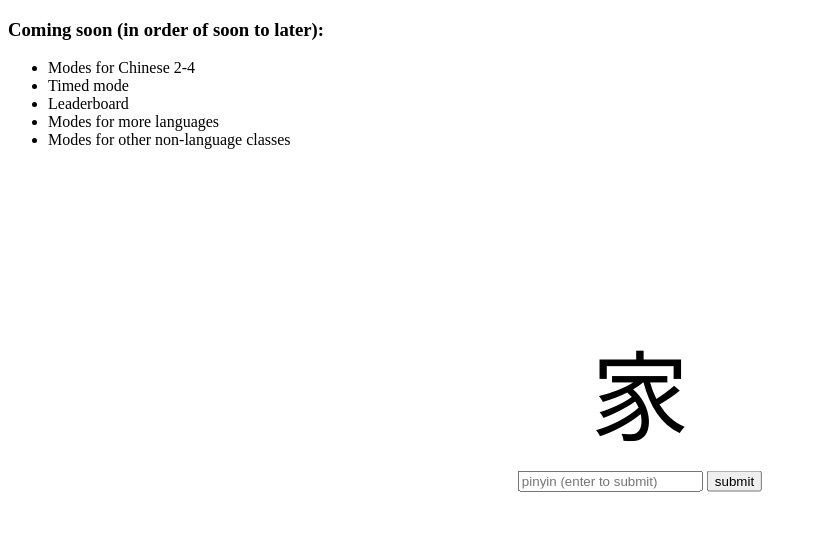
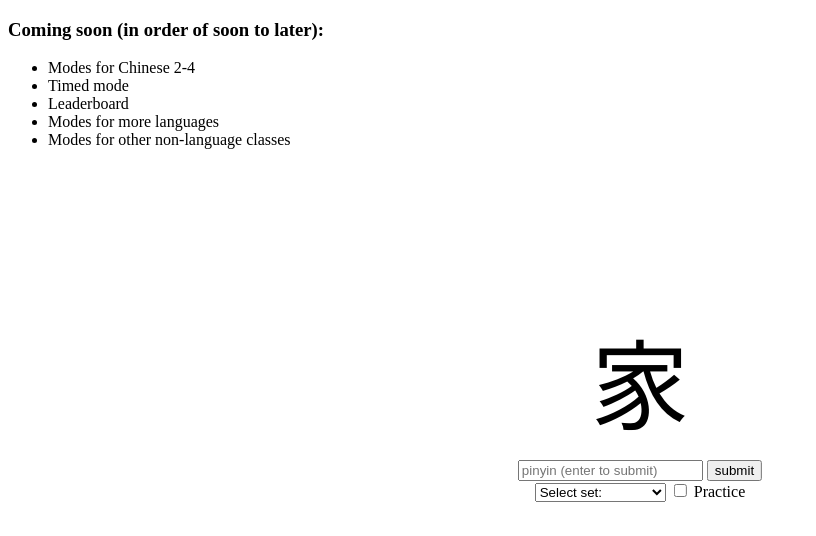
Before and after one commit to Sreekar617/review-game, a plain HTML site: page index.html in a window 1280 px wide. Shown: the whole page, without its empty margins (0-816 px from the left). Drawn offline with Linux system fonts and the light colour scheme.

Commit message:
how is there a merge conflict bruh

```diff
--- a/index.html
+++ b/index.html
@@ -21,15 +21,32 @@
         <p id="char">家</p>
         <input type="text" id="input" placeholder="pinyin (enter to submit)">
         <button type="button" id="submit" onclick="submit()">submit</button>
+        <br>
+        <select name="set" id="set" onchange="chooseSet()">
+            <option value="bruh">Select set:</option>
+            <option value="L1">Level 1 characters</option>
+            <option value="L2">Level 3 characters</option>
+            <option value="T50">Top 50 characters</option>
+        </select>
+        <input type="checkbox" id="missed"> Practice
     </div>
     <script>
+        // call me luigi cuz i make spaghetti
+
         // advanced words
         // chars = ["家","学校","饭店","商店","医院","火车站","中国","北京","上","下","前面","后面","里","今天","明天","昨天","上午","中午","下午","年","月","日","星期","点","分钟","现在","时候","爸爸","妈妈","儿子","女儿","老师","学生","同学","朋友","医生","先生","小姐","衣服","水","菜","米饭","水果","苹果","茶","杯子","钱","飞机","出租车","电视","电脑","电影","天气","猫","狗","东西","人","名字","书","汉语","字","桌子","椅子"];
         // pinyin = ["jiā", "xuéxiào", "fàndiàn", "shāngdiàn", "yīyuàn", "huǒchēzhàn", "zhōngguó", "běijīng", "shàng", "xià", "qiánmiàn", "hòumiàn", "lǐmiàn", "jīntiān", "míngtiān", "zuótiān", "shàngwǔ", "zhōngwǔ", "xiàwǔ", "nián", "yuè", "rì", "xīngqī", "diǎn", "fēnzhōng", "xiànzài", "shíhou", "bàba", "māma", "érzi", "nǚér", "lǎoshī", "xuéshēng", "tóngxué", "péngyou", "yīshēng", "xiānsheng", "xiǎojiě", "yīfu", "shuǐ", "cài", "mǐfàn", "shuǐguǒ", "píngguǒ", "chá", "bēizi", "qián", "fēijī", "chūzūchē", "diànshì", "diànnǎo", "diànyǐng", "tiānqì", "māo", "gǒu", "dōngxi", "rén", "míngzi", "shū", "hànyǔ", "zì", "zhuōzi", "yǐzi"];
 
-        chars = ["家", "学校", "中国", "北京", "上", "下", "今天", "明天", "昨天", "年", "月", "日", "星期", "点", "爸爸", "妈妈", "儿子", "女儿", "老师", "学生", "同学", "朋友", "医生", "先生", "小姐", "衣服", "水", "菜", "米饭", "水果", "苹果", "茶", "杯子", "钱", "飞机", "出租车", "电视", "电脑", "电影", "天气", "猫", "狗", "东西", "人", "名字", "书", "汉语", "字", "桌子", "椅子"];
-        pinyin = ["jiā", "xuéxiào", "zhōngguó", "běijīng", "shàng", "xià", "jīntiān", "míngtiān", "zuótiān", "nián", "yuè", "rì", "xīngqī", "diǎn", "bàba", "māma", "érzi", "nǚér", "lǎoshī", "xuéshēng", "tóngxué", "péngyou", "yīshēng", "xiānsheng", "xiǎojiě", "yīfu", "shuǐ", "cài", "mǐfàn", "shuǐguǒ", "píngguǒ", "chá", "bēizi", "qián", "fēijī", "chūzūchē", "diànshì", "diànnǎo", "diànyǐng", "tiānqì", "māo", "gǒu", "dōngxi", "rén", "míngzi", "shū", "hànyǔ", "zì", "zhuōzi", "yǐzi"]; questionID = 0;
-        points = 0
+        // charsets
+        chars1 = ["家", "学校", "中国", "北京", "上", "下", "今天", "明天", "昨天", "年", "月", "日", "星期", "点", "爸爸", "妈妈", "儿子", "女儿", "老师", "学生", "同学", "朋友", "医生", "先生", "小姐", "衣服", "水", "菜", "米饭", "水果", "苹果", "茶", "杯子", "钱", "飞机", "出租车", "电视", "电脑", "电影", "天气", "猫", "狗", "东西", "人", "名字", "书", "汉语", "字", "桌子", "椅子"];
+        pinyin1 = ["jiā", "xuéxiào", "zhōngguó", "běijīng", "shàng", "xià", "jīntiān", "míngtiān", "zuótiān", "nián", "yuè", "rì", "xīngqī", "diǎn", "bàba", "māma", "érzi", "nǚér", "lǎoshī", "xuéshēng", "tóngxué", "péngyou", "yīshēng", "xiānsheng", "xiǎojiě", "yīfu", "shuǐ", "cài", "mǐfàn", "shuǐguǒ", "píngguǒ", "chá", "bēizi", "qián", "fēijī", "chūzūchē", "diànshì", "diànnǎo", "diànyǐng", "tiānqì", "māo", "gǒu", "dōngxi", "rén", "míngzi", "shū", "hànyǔ", "zì", "zhuōzi", "yǐzi"]; questionID = 0;
+        chars50 = ["不", "大", "但", "的", "都", "对", "而", "个", "各", "还", "好", "和", "很", "会", "或", "及", "就", "可", "可以", "来", "了", "两", "们", "那", "能", "你", "年", "人", "上", "说", "所", "他", "她", "他们", "为", "为", "我", "要", "也", "以", "一", "有", "与", "在", "着", "这", "种", "自己", "最"];
+        pinyin50 = ["bù", "dà", "dàn", "de", "dōu", "duì", "ér", "gè", "gè", "hái", "hǎo", "hé", "hěn", "huì", "huò", "jí", "jiù", "kě", "kěyǐ", "lái", "le", "liǎng", "men", "nà", "néng", "nǐ", "nián", "rén", "shàng", "shuō", "suǒ", "tā", "tā", "tāmen", "wéi", "wéi", "wǒ", "yào", "yě", "yǐ", "yī", "yǒu", "yǔ", "zài", "zhe", "zhè", "zhǒng", "zìjǐ", "zuì"];
+
+        chars = [] // buffer
+        pinyin = [] //same here, what did you expect?
+
+        points = 0;
         guess = document.getElementById("input");
         question = document.getElementById("char");
         guess.addEventListener("keypress", function (event) {
@@ -39,6 +56,18 @@
             }
         });
 
+        function chooseSet() {
+            if (document.getElementById("set").value == "L1") {
+                chars = chars1
+                pinyin = pinyin1
+            } else if (document.getElementById("set").value == "T50") {
+                chars = chars50
+                pinyin = pinyin50
+            }
+            questionID = Math.floor(Math.random() * chars.length)
+            question.innerHTML = chars[questionID]
+        }
+
         function submit() {
             console.log(guess.value);
             console.log(removeAccents(pinyin[questionID]))
@@ -47,6 +76,11 @@
                 console.log(points)
                 questionID = Math.floor(Math.random() * chars.length)
                 guess.value = ""
+            }
+
+            if (document.getElementById("missed").checked && guess.value != removeAccents(pinyin[questionID])) {
+                chars.push(chars[questionID])
+                pinyin.push(pinyin[questionID])
             }
             question.innerHTML = chars[questionID]
         }
```
